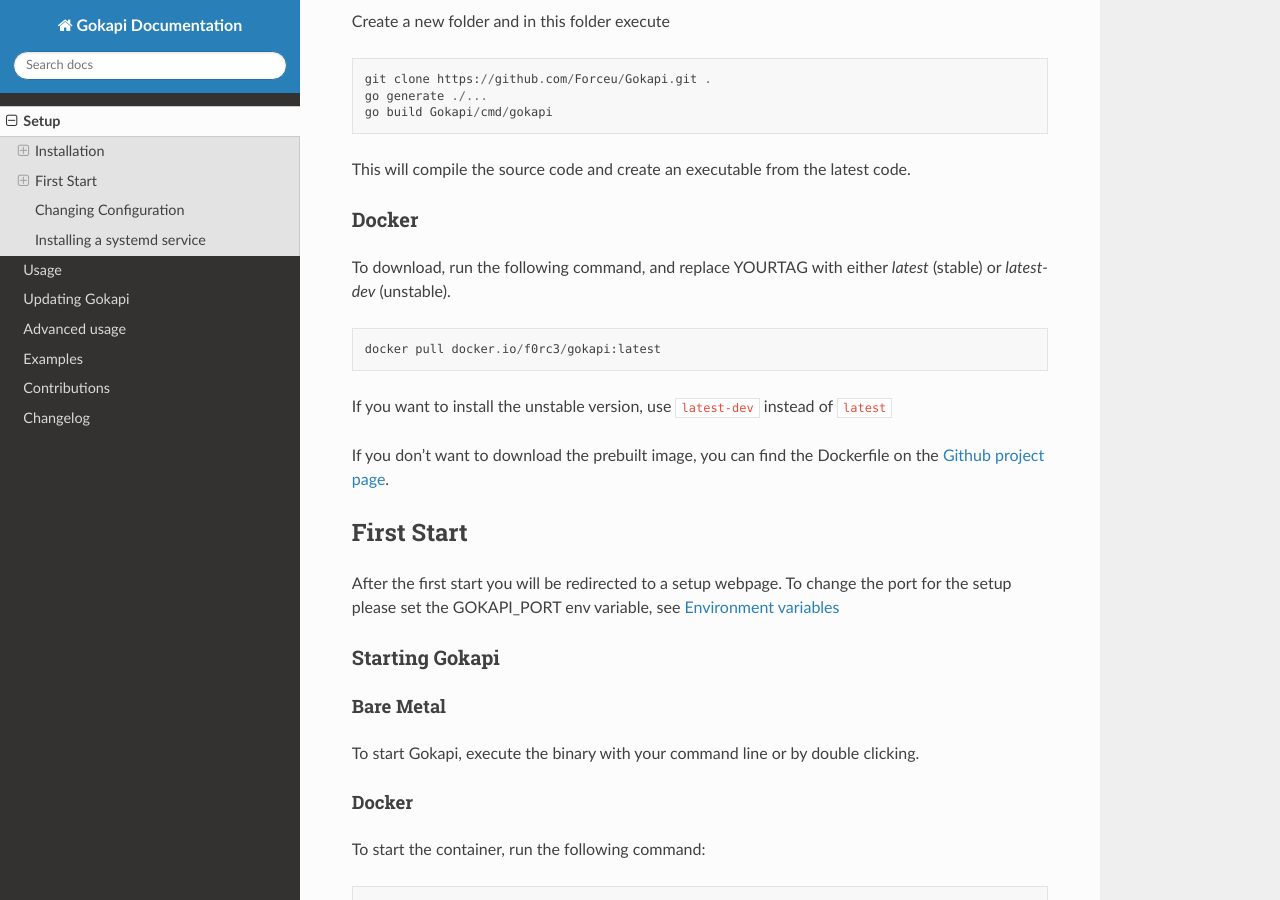
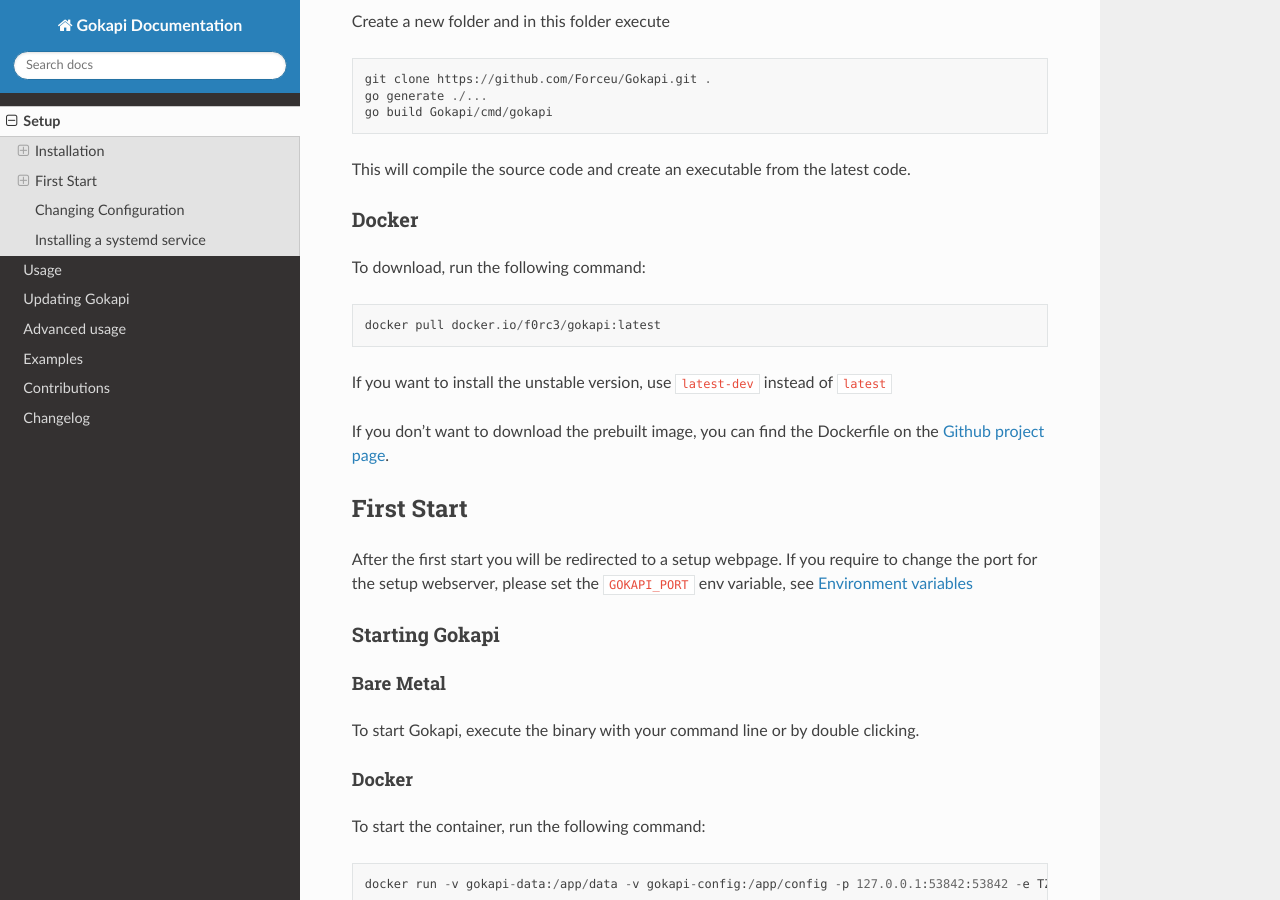
Before and after one commit to Forceu/Gokapi, a Sphinx documentation site: the page built from docs/setup.rst, in a window 1280 px wide and 900 px high, scrolled down 667 px. Built offline with Sphinx 7.4.7 and the Read the Docs theme 2.0.0, drawn with Linux system fonts in a browser that asks for light colours.

Commit message:
Updated documentation

```diff
--- a/docs/advanced.rst
+++ b/docs/advanced.rst
@@ -281,4 +281,4 @@
 2. Copy either the folder ``static``, ``templates`` or both from the ``internal/webserver/web`` folder to the directory where the executable is located (if you are using Docker, mount the folders into the the ``/app/`` directory, e.g. ``/app/templates``).
 3. Make changes to the folders. ``static`` contains images, CSS files and JavaScript. ``templates`` contains the HTML code.
 4. Restart the server. If the folders exist, the server will use the local files instead of the embedded files.
-5. Optional: To embed the files permanently, copy the modified files back to the original folders and recompile with ``go build Gokapi/cmd/gokapi``.
+5. Optional: To embed the files permanently, copy the modified files back to the original folders and recompile with ``go generate ./...`` and then ``go build github.com/forceu/gokapi/cmd/gokapi``.
--- a/docs/setup.rst
+++ b/docs/setup.rst
@@ -37,7 +37,7 @@
 Docker
 ^^^^^^^
 
-To download, run the following command, and replace YOURTAG with either *latest* (stable) or *latest-dev* (unstable).
+To download, run the following command:
 ::
 
   docker pull docker.io/f0rc3/gokapi:latest
@@ -52,7 +52,7 @@
 First Start
 **************
 
-After the first start you will be redirected to a setup webpage. To change the port for the setup please set the GOKAPI_PORT env variable, see :ref:`envvar`
+After the first start you will be redirected to a setup webpage. If you require to change the port for the setup webserver, please set the ``GOKAPI_PORT`` env variable, see :ref:`envvar`
 
 
 Starting Gokapi
```
